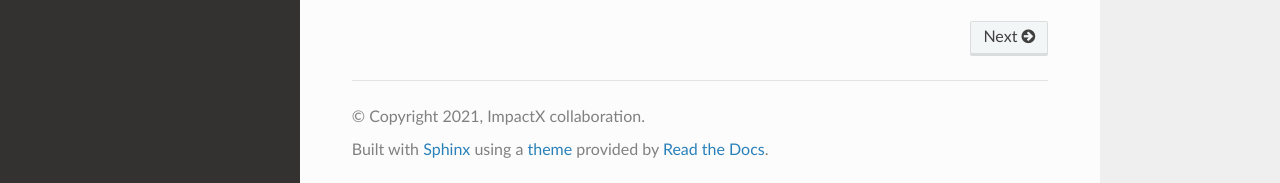
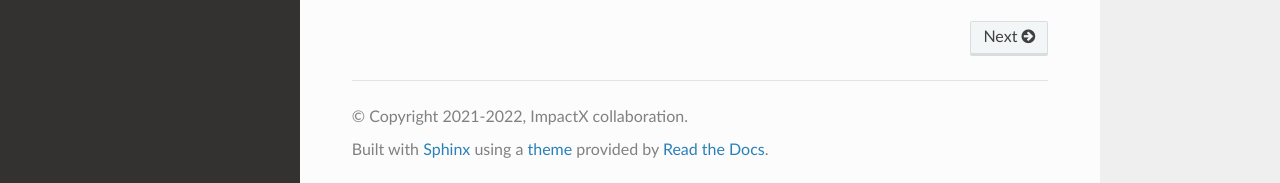
Before and after one commit to ECP-WarpX/impactx, a Sphinx documentation site: the page built from docs/source/index.rst, in a window 1280 px wide and 1245 px high. Shown: the part 1059-1242 px from the top of the window. Built offline with Sphinx 7.4.7 and the Read the Docs theme 2.0.0, drawn with Linux system fonts in a browser that asks for light colours; pages that are not in the unit, such as notebooks, are missing from menus.

Commit message:
Minor Formatting Updates

```diff
--- a/docs/source/conf.py
+++ b/docs/source/conf.py
@@ -1,6 +1,6 @@
 #!/usr/bin/env python3
 
-# Copyright 2021 Axel Huebl
+# Copyright 2021-2022 Axel Huebl
 #
 # This file is part of ImpactX.
 #
@@ -62,7 +62,7 @@ master_doc = "index"
 
 # General information about the project.
 project = "ImpactX"
-copyright = "2021, ImpactX collaboration"
+copyright = "2021-2022, ImpactX collaboration"
 author = "ImpactX collaboration"
 
 # The version info for the project you're documenting, acts as replacement for
@@ -170,7 +170,7 @@ texinfo_documents = [
         "ImpactX Documentation",
         author,
         "ImpactX",
-        "ImpactX is an advanced electromagnetic Particle-In-Cell code.",
+        "ImpactX is an advanced, s-based particle accelerator modeling code.",
         "Miscellaneous",
     ),
 ]
--- a/setup.py
+++ b/setup.py
@@ -258,7 +258,7 @@ setup(
     url="https://impactx.readthedocs.io",
     project_urls={
         "Documentation": "https://impactx.readthedocs.io",
-        #        'Tutorials': 'https://impactx-codes.github.io/impactx/tutorials_html/',
+        # 'Tutorials': 'https://impactx-codes.github.io/impactx/tutorials_html/',
         "Doxygen": "https://impactx.readthedocs.io/en/latest/_static/doxyhtml",
         "Source": "https://github.com/ECP-WarpX/impactx",
         "DOI (source)": "https://doi.org/10.5281/zenodo.6954922",
```
